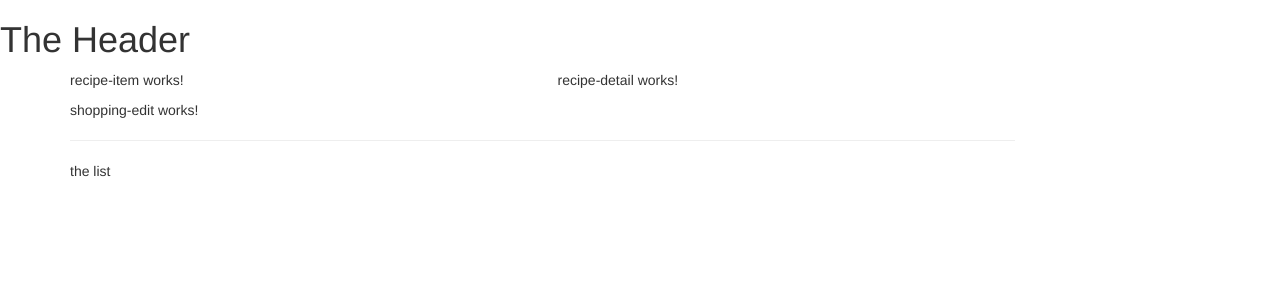
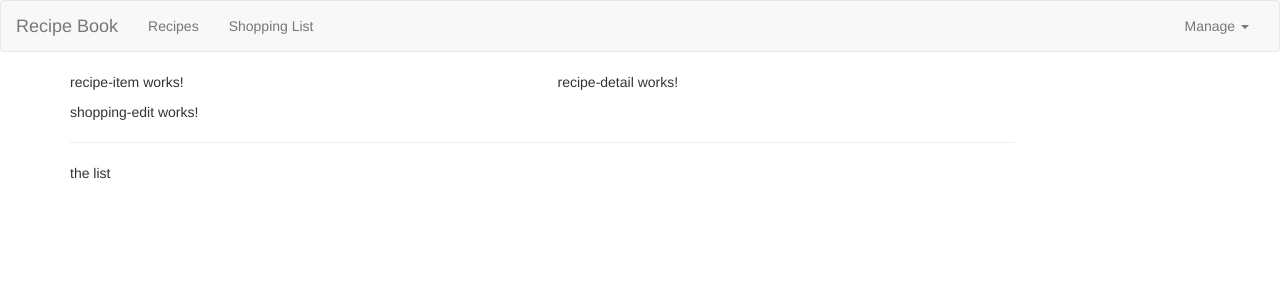
Before and after one commit to hj59172507/RecipesApp, an Angular app: page / in a window 1280 px wide. Shown: the top 300 px of the page. Built offline with nearby package versions, Linux system fonts and the light colour scheme.

Commit message:
add header nav

```diff
--- a/src/app/header/header.component.html
+++ b/src/app/header/header.component.html
@@ -1 +1,26 @@
-<h1>The Header</h1>
+<nav class="navbar navbar-default">
+  <div class="container-fluid">
+    <div class="navbar-header">
+      <button type="button" class="navbar-toggle" (click)="collapsed = !collapsed">
+        <span class="icon-bar" *ngFor="let iconBar of [1, 2, 3]"></span>
+      </button>
+      <a href="#" class="navbar-brand">Recipe Book</a>
+    </div>
+
+    <div class="navbar-collapse" [class.collapse]="collapsed" (window:resize)="collapsed = true">
+      <ul class="nav navbar-nav">
+        <li><a herf="#">Recipes</a></li>
+        <li><a herf="#">Shopping List</a></li>
+      </ul>
+      <ul class="nav navbar-nav navbar-right">
+        <li class="dropdown">
+          <a herf="#" class="dropdown-toggle" role="button">Manage <span class="caret"></span></a>
+          <ul class="dropdown-menu">
+            <li><a href="#">Save Data</a></li>
+            <li><a href="#">Fetch Data</a></li>
+          </ul>
+        </li>
+      </ul>
+    </div>
+  </div>
+</nav>
--- a/src/index.html
+++ b/src/index.html
@@ -2,7 +2,7 @@
 <html lang="en">
 <head>
   <meta charset="utf-8">
-  <title>MyFirstApp</title>
+  <title>RecipeBook</title>
   <base href="/">
 
   <meta name="viewport" content="width=device-width, initial-scale=1">
```
